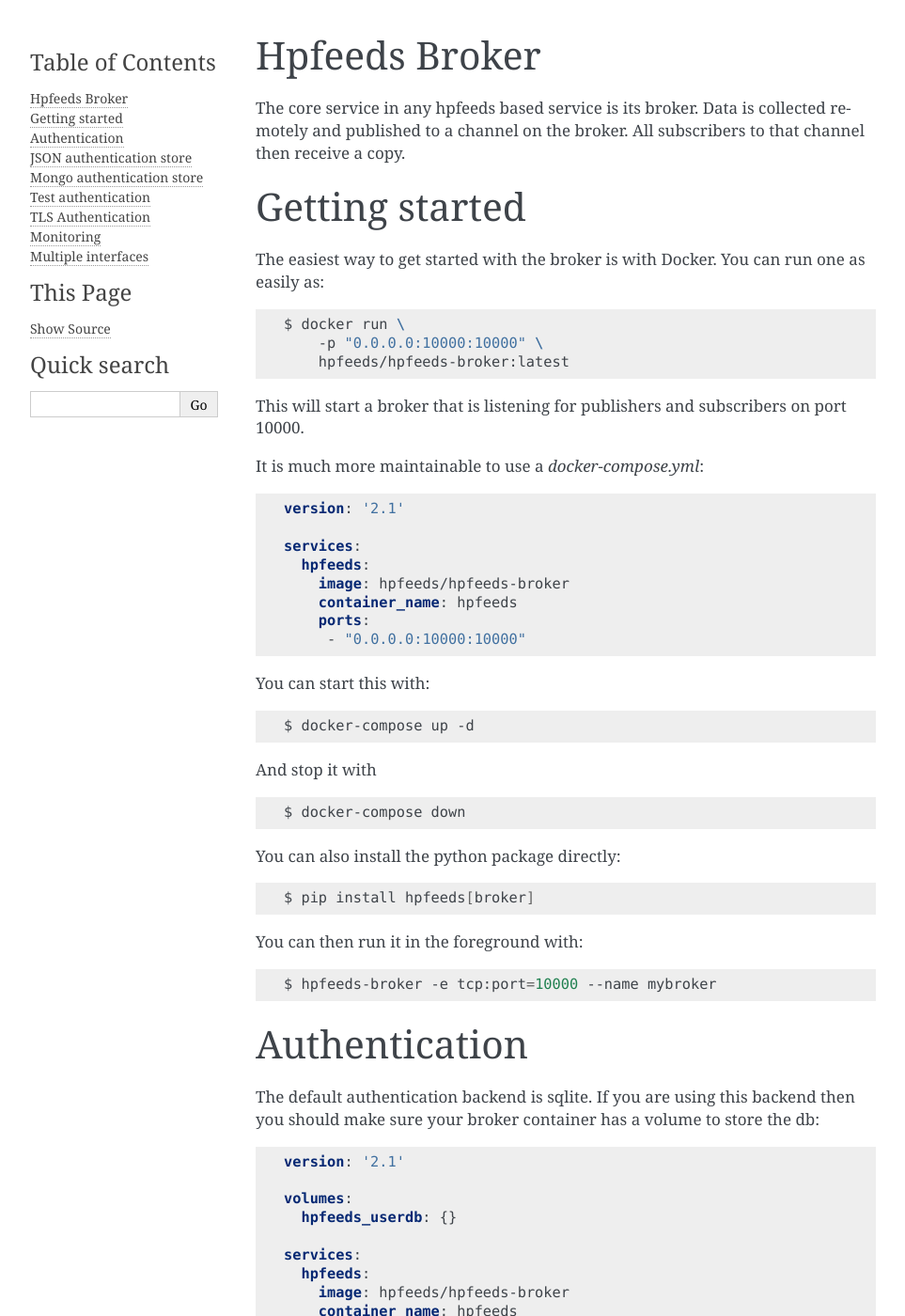
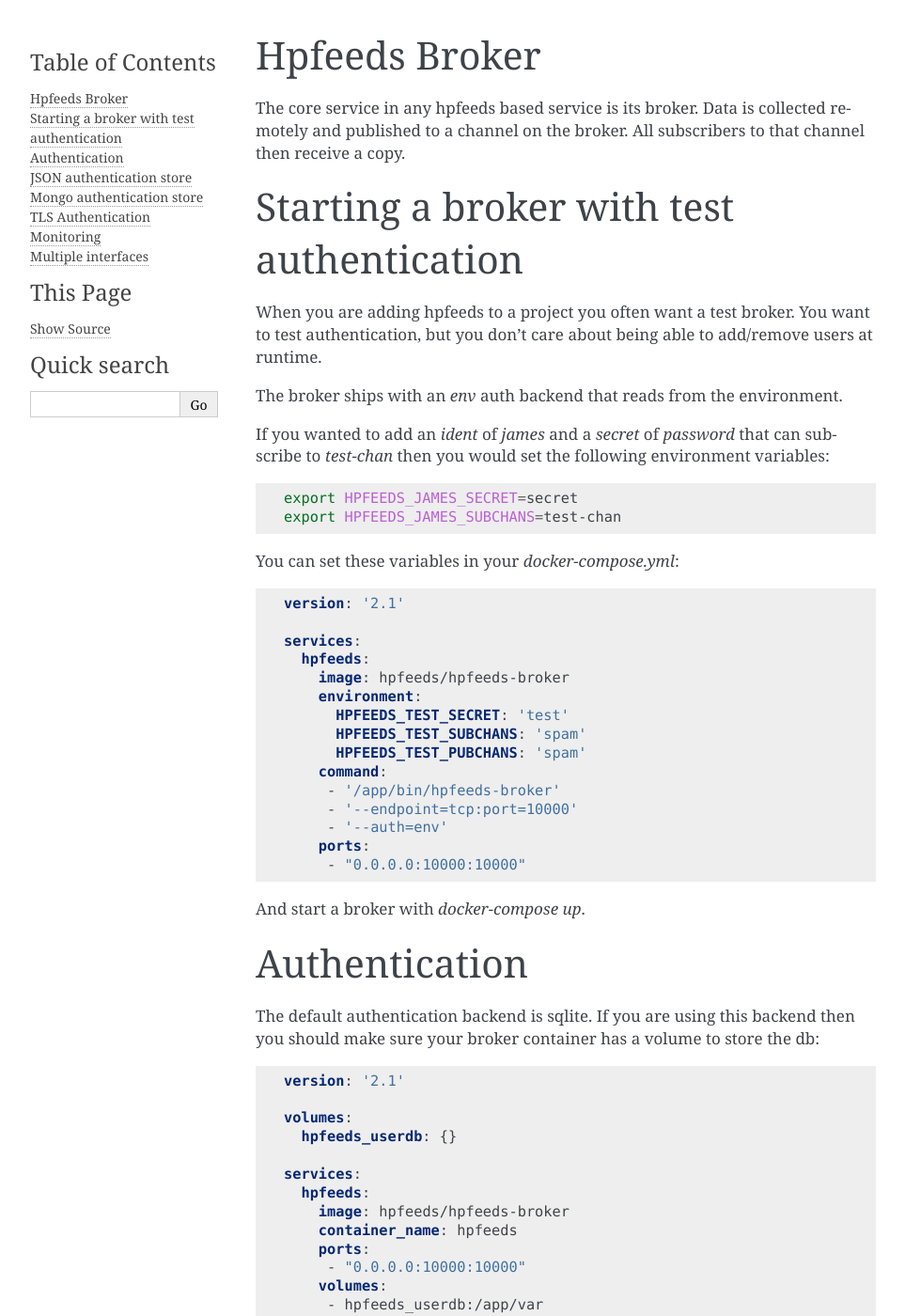
Before and after one commit to hpfeeds/hpfeeds, a Sphinx documentation site: the page built from docs/broker.rst, in a window 1280 px wide and 1400 px high. Shown: the whole window at 94% size, without its empty margins (148-1111 px from the left). Built offline with Sphinx 7.4.7, drawn with Linux system fonts in a browser that asks for light colours; some of the changed text lies outside the part shown.

Commit message:
Move easiest more transient config first

```diff
--- a/docs/broker.rst
+++ b/docs/broker.rst
@@ -6,22 +6,24 @@
 channel then receive a copy.
 
 
-Getting started
-===============
+Starting a broker with test authentication
+==========================================
 
-The easiest way to get started with the broker is with Docker. You can run one
-as easily as:
+When you are adding hpfeeds to a project you often want a test broker. You
+want to test authentication, but you don't care about being able to add/remove
+users at runtime.
+
+The broker ships with an `env` auth backend that reads from the environment.
+
+If you wanted to add an `ident` of `james` and a `secret` of `password` that can
+subscribe to `test-chan` then you would set the following environment variables:
 
 .. code-block:: bash
 
-   $ docker run \
-       -p "0.0.0.0:10000:10000" \
-       hpfeeds/hpfeeds-broker:latest
+    export HPFEEDS_JAMES_SECRET=secret
+    export HPFEEDS_JAMES_SUBCHANS=test-chan
 
-This will start a broker that is listening for publishers and subscribers on
-port 10000.
-
-It is much more maintainable to use a `docker-compose.yml`:
+You can set these variables in your `docker-compose.yml`:
 
 .. code-block:: yaml
 
@@ -30,33 +32,18 @@
    services:
      hpfeeds:
        image: hpfeeds/hpfeeds-broker
-       container_name: hpfeeds
+       environment:
+         HPFEEDS_TEST_SECRET: 'test'
+         HPFEEDS_TEST_SUBCHANS: 'spam'
+         HPFEEDS_TEST_PUBCHANS: 'spam'
+       command:
+        - '/app/bin/hpfeeds-broker'
+        - '--endpoint=tcp:port=10000'
+        - '--auth=env'
        ports:
         - "0.0.0.0:10000:10000"
 
-You can start this with:
-
-.. code-block:: bash
-
-   $ docker-compose up -d
-
-And stop it with
-
-.. code-block:: bash
-
-   $ docker-compose down
-
-You can also install the python package directly:
-
-.. code-block:: bash
-
-   $ pip install hpfeeds[broker]
-
-You can then run it in the foreground with:
-
-.. code-block:: bash
-
-   $ hpfeeds-broker -e tcp:port=10000 --name mybroker
+And start a broker with `docker-compose up`.
 
 
 Authentication
@@ -189,44 +176,6 @@
     >
 
 
-Test authentication
-===================
-
-When you are adding hpfeeds to a project you often want a test broker. You
-want to test authentication, but you don't care about being able to add/remove
-users at runtime.
-
-The broker ships with an `env` auth backend that reads from the environment.
-
-If you wanted to add an `ident` of `james` and a `secret` of `password` that can
-subscribe to `test-chan` then you would set the following environment variables:
-
-.. code-block:: bash
-
-    export HPFEEDS_JAMES_SECRET=secret
-    export HPFEEDS_JAMES_SUBCHANS=test-chan
-
-You can set these variables in your `docker-compose.yml`:
-
-.. code-block:: yaml
-
-   version: '2.1'
-
-   services:
-     hpfeeds:
-       image: hpfeeds/hpfeeds-broker
-       environment:
-         HPFEEDS_TEST_SECRET: 'test'
-         HPFEEDS_TEST_SUBCHANS: 'spam'
-         HPFEEDS_TEST_PUBCHANS: 'spam'
-       command:
-        - '/app/bin/hpfeeds-broker'
-        - '--endpoint=tcp:port=10000'
-        - '--auth=env'
-       ports:
-        - "0.0.0.0:10000:10000"
-
-
 TLS Authentication
 ==================
 
```
